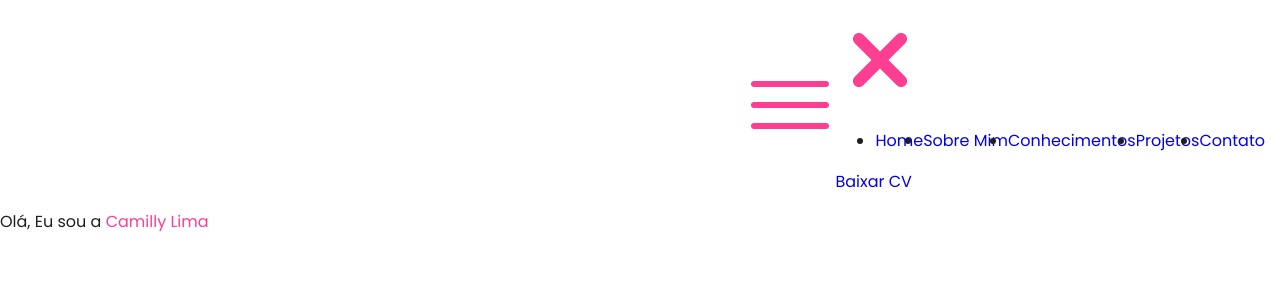
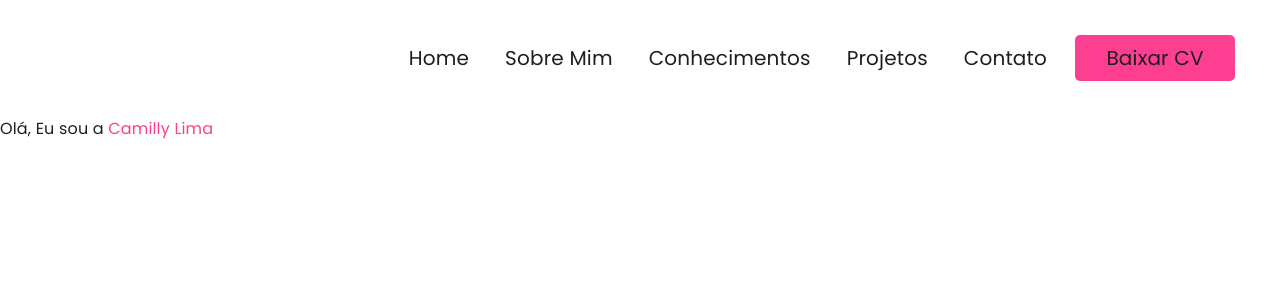
Before and after one commit to CamysRL/portfolio, a React (Vite) app: page / in a window 1280 px wide. Shown: the top 300 px of the page. Built offline with nearby package versions, Linux system fonts and the light colour scheme.

Commit message:
header completed

```diff
--- a/src/components/Header/index.jsx
+++ b/src/components/Header/index.jsx
@@ -26,19 +26,19 @@ export default function Header() {
           <li className="menu-item">
             <a href="/">Home</a>
           </li>
-          <li>
+          <li className="menu-item">
             <a href="/">Sobre Mim</a>
           </li>
-          <li>
+          <li className="menu-item">
             <a href="/">Conhecimentos</a>
           </li>
-          <li>
+          <li className="menu-item">
             <a href="/">Projetos</a>
           </li>
-          <li>
+          <li className="menu-item">
             <a href="/">Contato</a>
           </li>
-        </ul>
+          <li className="menu-item">
             <a
               href="/Curriculo-CamillyLima.pdf"
               download="Curriculo-Camilly-Lima.pdf"
@@ -46,6 +46,8 @@ export default function Header() {
             >
               Baixar CV
             </a>
+          </li>
+        </ul>
       </nav>
     </header>
   );
--- a/src/components/Header/style.css
+++ b/src/components/Header/style.css
@@ -1,11 +1,224 @@
+* {
+  box-sizing: border-box;
+}
+
 .header-container {
-    padding: 15px;
+  padding: 15px 25px;
+  display: flex;
+  justify-content: flex-end;
+  position: relative;
+  z-index: 9999;
+  position: sticky;
+  top: 0;
+}
+
+.menu-icon {
+  width: 40px;
+  height: 40px;
+  cursor: pointer;
+}
+
+.nav-header {
+  position: fixed;
+  top: 0;
+  right: 0;
+  bottom: 0;
+  left: 0;
+
+  background-color: var(--bg);
+
+  transform: translateX(100%);
+  transition: transform 0.3s ease-in-out;
+
+  z-index: 3000;
+
+  display: flex;
+  flex-direction: column;
+  justify-content: flex-start;
+  align-items: flex-start;
+
+  padding: 15px 25px;
+
+  overflow-y: auto;
+  -webkit-overflow-scrolling: touch;
+
+  scrollbar-width: none;
+  -ms-overflow-style: none;
+}
+
+.nav-header::-webkit-scrollbar {
+  display: none;
+}
+
+.nav-header.ativo {
+  transform: translateX(0);
+}
+
+.nav-container {
+  display: flex;
+  width: 100%;
+  flex-direction: row;
+  justify-content: flex-end;
+}
+
+.nav-container .close-icon {
+  width: 40px;
+  height: 40px;
+  cursor: pointer;
+}
+
+.header-links {
+  list-style: none;
+  padding-left: 15px;
+  display: flex;
+  flex-direction: column;
+  gap: 20px;
+  width: 100%;
+}
+
+.menu-item {
+  width: 100%;
+}
+
+.menu-item a {
+  color: var(--text);
+  font-size: var(--font-menu-mobile);
+}
+
+.menu-item a:not(.btn-download):hover {
+  color: var(--accent);
+}
+
+.btn-download {
+  width: 100%;
+  display: flex;
+  justify-content: center;
+  text-align: center;
+  padding: 10px;
+  background-color: var(--accent);
+  font-size: var(--font-menu-mobile);
+  color: var(--text);
+  border-radius: 5px;
+  margin-top: 20px;
+}
+
+.btn-download:hover {
+  background-color: var(--accent-bg);
+}
+
+@media screen and (min-width: 768px) {
+  .header-container {
+    padding: 25px 35px;
+  }
+
+  .header-links {
+    padding-left: 25px;
+    gap: 25px;
+  }
+
+  .nav-header {
+    padding: 25px 35px;
+  }
+  .menu-item a {
+    font-size: var(--font-menu-tablet);
+  }
+
+  .btn-download {
+    font-size: var(--font-menu-tablet);
+  }
+}
+
+@media screen and (min-width: 1024px) {
+  .header-container {
+    padding: 35px 45px;
+    display: flex;
+    justify-content: flex-end;
+  }
+
+  .menu-icon,
+  .close-icon {
+    display: none;
+  }
+
+  .header-links {
+    padding-left: 25px;
+    gap: 25px;
+  }
+
+  .nav-header {
+    position: relative;
+    transform: none !important;
+
+    height: auto;
+    width: auto;
+
+    display: flex;
+    flex-direction: row;
+    align-items: center;
+    justify-content: flex-start;
+    gap: 30px;
+    width: 100%;
+
+    background: transparent;
+    padding: 0;
+
+    overflow: visible;
+  }
+
+  .header-links {
+    padding-left: 0;
     display: flex;
     flex-direction: row;
     justify-content: flex-end;
     align-items: center;
+    gap: 20px;
+    margin: 0;
+  }
+
+  .menu-item {
+    display: flex;
+    text-align: center;
+    width: fit-content;
+  }
+
+  .menu-item:last-child {
+    width: auto;
+  }
+
+  .menu-item a {
+    font-size: var(--font-menu-desktop);
+    display: flex;
+    align-items: center;
+    justify-content: center;
+
+    padding: 8px;
+    white-space: nowrap;
+  }
+
+  .btn-download {
+    font-size: var(--font-menu-desktop);
+    min-width: 160px;
+    padding: 10px 40px;
+    margin-top: 0;
+    width: fit-content;
+  }
 }
 
-.header-links {
-    display: flex;
+@media screen and (min-width: 2000px) {
+  .header-container {
+    padding: 55px 65px;
+  }
+
+  .header-links {
+    gap: 40px;
+  }
+
+   .menu-item a {
+    font-size: var(--font-menu-desktop-big);
+    padding: 10px;
+  }
+
+  .btn-download {
+    min-width: 200px;
+  }
 }
--- a/src/index.css
+++ b/src/index.css
@@ -10,23 +10,19 @@
 
   --poppins: "Poppins", sans-serif;
 
+  --font-menu-mobile: 16px;
+  --font-menu-tablet: 18px;
+  --font-menu-desktop: 20px;
+  --font-menu-desktop-big: 22px;
 
-  /*
-  font: 18px/145% var(--sans);
+  color: var(--text);
+  color-scheme: light dark;
+  background: var(--bg);
   letter-spacing: 0.18px;
-  color-scheme: light dark;
-  color: var(--text);
-  background: var(--bg);
   font-synthesis: none;
   text-rendering: optimizeLegibility;
   -webkit-font-smoothing: antialiased;
   -moz-osx-font-smoothing: grayscale;
-
-
-  @media (max-width: 1024px) {
-    font-size: 16px;
-  }
-  */
 }
 
 @media (prefers-color-scheme: dark) {
```
Lines whose indentation alone changed are shown as unchanged.
